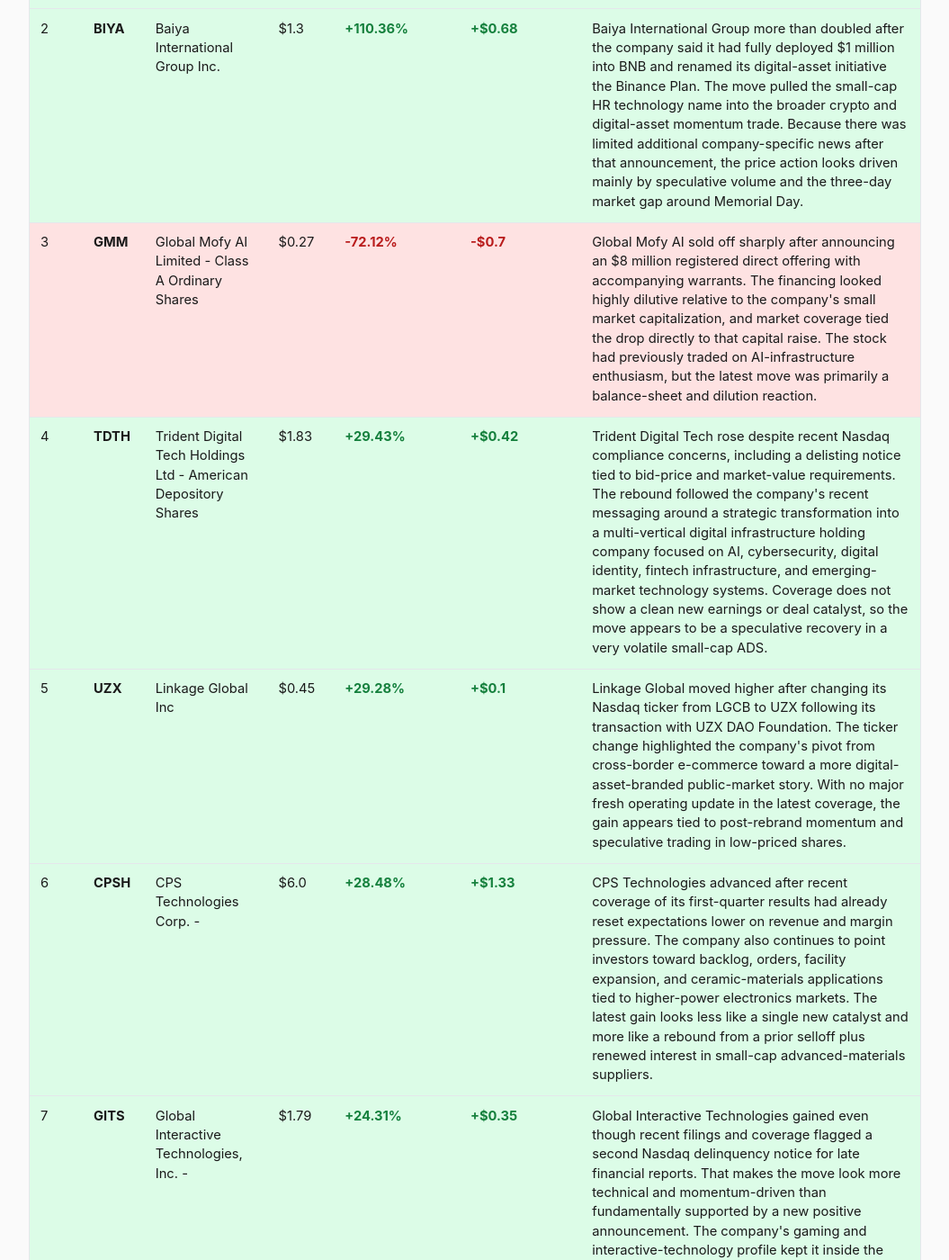
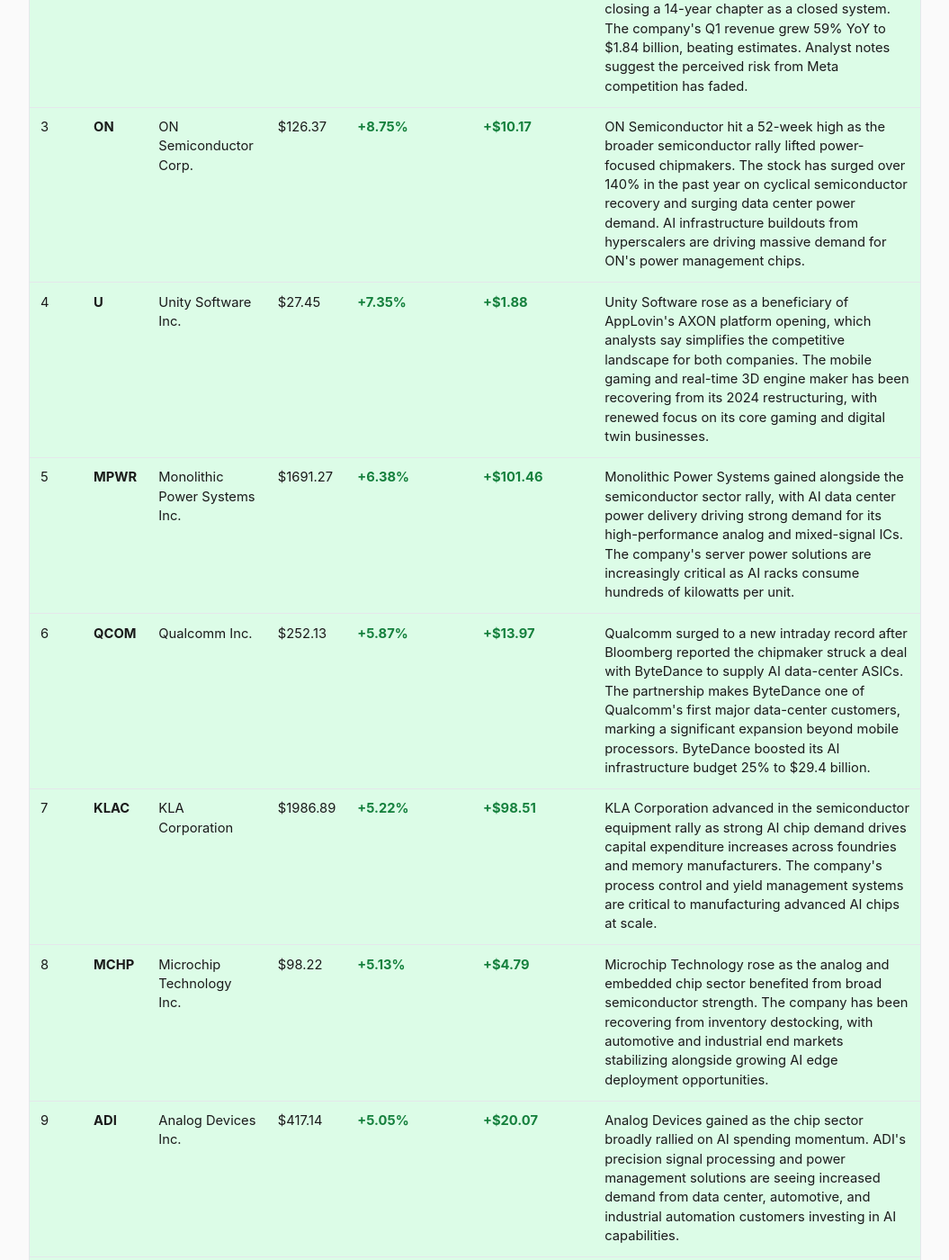
Before and after one commit to SahanY/tech-briefing, a Jekyll site: the page built from stocks.html, in a window 1280 px wide and 1400 px high, scrolled down 728 px. Shown: the whole window at 90% size, without its empty margins (112-1167 px from the left). Built offline with Jekyll 4.4.1, drawn with Linux system fonts in a browser that asks for light colours; some of the changed text lies outside the part shown.

Commit message:
Market Movers 2026-05-26

```diff
--- a/_data/stock_movers.json
+++ b/_data/stock_movers.json
@@ -1,311 +1,210 @@
 {
-  "date": "2026-05-25",
-  "generated_at": "2026-05-25T16:15:11-05:00",
-  "data_as_of": "2026-05-25, 9:00 AM CT",
+  "date": "2026-05-26",
+  "generated_at": "2026-05-26T15:25:54.565225+00:00",
+  "data_as_of": "2026-05-26, 9:00 AM CT",
   "source": "yfinance",
   "universe": {
     "mode": "nasdaq_listed_plus_sp500",
-    "count": 3536,
-    "nasdaq_listed_common_stock_count": 3194,
-    "sp500_count": 503,
-    "sources": [
-      "https://www.nasdaqtrader.com/dynamic/SymDir/nasdaqlisted.txt",
-      "https://en.wikipedia.org/wiki/List_of_S%26P_500_companies"
-    ],
-    "ranked_count": 3536,
-    "tech_only": true,
-    "tech_selected_count": 15,
-    "skipped_non_tech_count": 33,
-    "sector_lookups": 39,
-    "skipped_non_tech_sample": [
-      "RYOJ",
-      "VCIG",
-      "ADTX",
-      "NGEN",
-      "AMSS",
-      "MEHA",
-      "CODX",
-      "SVRN",
-      "BDTX",
-      "MTVA",
-      "THH",
-      "GOVX",
-      "LIMN",
-      "OFAL",
-      "WOK",
-      "FEMY",
-      "HMR",
-      "VSME",
-      "WW",
-      "HOVR",
-      "KIDZ",
-      "YYGH",
-      "SIDU",
-      "AEHL",
-      "NXTC"
-    ]
+    "tech_only": true
   },
   "filters": {
-    "min_price": 0,
-    "min_volume": 0,
-    "tech_only": true,
-    "max_sector_lookups": 75
+    "tech_only": true
   },
   "stocks": [
     {
-      "ticker": "QTEX",
-      "name": "QTREX Quantum Ltd.",
-      "price": 0.73,
-      "previous_close": 0.3,
-      "change_pct": 139.93,
-      "change_abs": 0.42,
-      "volume": "780.2M",
-      "volume_raw": 780234800,
+      "rank": 1,
+      "ticker": "MU",
+      "name": "Micron Technology Inc.",
+      "price": 875.72,
+      "previous_close": 751.0,
+      "change_pct": 16.61,
+      "change_abs": 124.72,
+      "volume": "34.9M",
+      "volume_raw": 34913379,
       "direction": "gain",
-      "sector": "Technology",
-      "industry": "Computer Hardware",
-      "universe_source": "nasdaq_listed",
-      "explanation": "QTREX Quantum surged after its rebrand from Inspira Technologies to QTREX Quantum and the switch to the QTEX ticker put the company back in front of momentum traders. Recent coverage also pointed to the company's disclosure that it was in advanced discussions with a top-five global quantum computing company about a strategic collaboration. With U.S. markets closed for Memorial Day, the move appears to reflect the latest available trading session and continued weekend attention around the quantum-computing theme.",
-      "tech_match": "technology keyword",
-      "rank": 1
+      "explanation": "UBS nearly tripled its price target on Micron to $1,625 from $535, citing long-term AI memory supply agreements that stabilize historically volatile earnings. The upgrade drove shares up 18% to breach a $1 trillion market cap for the first time. UBS argued there is no reason Micron should trade at a discount to Nvidia given its AI-driven demand visibility."
     },
     {
-      "ticker": "BIYA",
-      "name": "Baiya International Group Inc.",
-      "price": 1.3,
-      "previous_close": 0.62,
-      "change_pct": 110.36,
-      "change_abs": 0.68,
-      "volume": "101.0M",
-      "volume_raw": 100962200,
+      "rank": 2,
+      "ticker": "APP",
+      "name": "AppLovin Corporation",
+      "price": 526.41,
+      "previous_close": 481.68,
+      "change_pct": 9.29,
+      "change_abs": 44.73,
+      "volume": "2.9M",
+      "volume_raw": 2861662,
       "direction": "gain",
-      "sector": "Technology",
-      "industry": "Software - Application",
-      "universe_source": "nasdaq_listed",
-      "explanation": "Baiya International Group more than doubled after the company said it had fully deployed $1 million into BNB and renamed its digital-asset initiative the Binance Plan. The move pulled the small-cap HR technology name into the broader crypto and digital-asset momentum trade. Because there was limited additional company-specific news after that announcement, the price action looks driven mainly by speculative volume and the three-day market gap around Memorial Day.",
-      "tech_match": "technology keyword",
-      "rank": 2
+      "explanation": "AppLovin continued its rally as anticipation builds for the June worldwide opening of its AXON advertising platform to all advertisers, closing a 14-year chapter as a closed system. The company's Q1 revenue grew 59% YoY to $1.84 billion, beating estimates. Analyst notes suggest the perceived risk from Meta competition has faded."
     },
     {
-      "ticker": "GMM",
-      "name": "Global Mofy AI Limited - Class A Ordinary Shares",
-      "price": 0.27,
-      "previous_close": 0.97,
-      "change_pct": -72.12,
-      "change_abs": -0.7,
-      "volume": "20.3M",
-      "volume_raw": 20321800,
-      "direction": "loss",
-      "sector": "",
-      "industry": "",
-      "universe_source": "nasdaq_listed",
-      "explanation": "Global Mofy AI sold off sharply after announcing an $8 million registered direct offering with accompanying warrants. The financing looked highly dilutive relative to the company's small market capitalization, and market coverage tied the drop directly to that capital raise. The stock had previously traded on AI-infrastructure enthusiasm, but the latest move was primarily a balance-sheet and dilution reaction.",
-      "tech_match": "technology keyword",
-      "rank": 3
+      "rank": 3,
+      "ticker": "ON",
+      "name": "ON Semiconductor Corp.",
+      "price": 126.37,
+      "previous_close": 116.2,
+      "change_pct": 8.75,
+      "change_abs": 10.17,
+      "volume": "6.6M",
+      "volume_raw": 6623484,
+      "direction": "gain",
+      "explanation": "ON Semiconductor hit a 52-week high as the broader semiconductor rally lifted power-focused chipmakers. The stock has surged over 140% in the past year on cyclical semiconductor recovery and surging data center power demand. AI infrastructure buildouts from hyperscalers are driving massive demand for ON's power management chips."
     },
     {
-      "ticker": "TDTH",
-      "name": "Trident Digital Tech Holdings Ltd - American Depository Shares",
-      "price": 1.83,
-      "previous_close": 1.41,
-      "change_pct": 29.43,
-      "change_abs": 0.42,
-      "volume": "236.7K",
-      "volume_raw": 236700,
+      "rank": 4,
+      "ticker": "U",
+      "name": "Unity Software Inc.",
+      "price": 27.45,
+      "previous_close": 25.57,
+      "change_pct": 7.35,
+      "change_abs": 1.88,
+      "volume": "6.5M",
+      "volume_raw": 6495129,
       "direction": "gain",
-      "sector": "",
-      "industry": "",
-      "universe_source": "nasdaq_listed",
-      "explanation": "Trident Digital Tech rose despite recent Nasdaq compliance concerns, including a delisting notice tied to bid-price and market-value requirements. The rebound followed the company's recent messaging around a strategic transformation into a multi-vertical digital infrastructure holding company focused on AI, cybersecurity, digital identity, fintech infrastructure, and emerging-market technology systems. Coverage does not show a clean new earnings or deal catalyst, so the move appears to be a speculative recovery in a very volatile small-cap ADS.",
-      "tech_match": "technology keyword",
-      "rank": 4
+      "explanation": "Unity Software rose as a beneficiary of AppLovin's AXON platform opening, which analysts say simplifies the competitive landscape for both companies. The mobile gaming and real-time 3D engine maker has been recovering from its 2024 restructuring, with renewed focus on its core gaming and digital twin businesses."
     },
     {
-      "ticker": "UZX",
-      "name": "Linkage Global Inc",
-      "price": 0.45,
-      "previous_close": 0.34,
-      "change_pct": 29.28,
-      "change_abs": 0.1,
-      "volume": "3.3M",
-      "volume_raw": 3256000,
+      "rank": 5,
+      "ticker": "MPWR",
+      "name": "Monolithic Power Systems Inc.",
+      "price": 1691.27,
+      "previous_close": 1589.81,
+      "change_pct": 6.38,
+      "change_abs": 101.46,
+      "volume": "231.7K",
+      "volume_raw": 231741,
       "direction": "gain",
-      "sector": "Consumer Cyclical",
-      "industry": "Internet Retail",
-      "universe_source": "nasdaq_listed",
-      "explanation": "Linkage Global moved higher after changing its Nasdaq ticker from LGCB to UZX following its transaction with UZX DAO Foundation. The ticker change highlighted the company's pivot from cross-border e-commerce toward a more digital-asset-branded public-market story. With no major fresh operating update in the latest coverage, the gain appears tied to post-rebrand momentum and speculative trading in low-priced shares.",
-      "tech_match": "technology keyword",
-      "rank": 5
+      "explanation": "Monolithic Power Systems gained alongside the semiconductor sector rally, with AI data center power delivery driving strong demand for its high-performance analog and mixed-signal ICs. The company's server power solutions are increasingly critical as AI racks consume hundreds of kilowatts per unit."
     },
     {
-      "ticker": "CPSH",
-      "name": "CPS Technologies Corp. -",
-      "price": 6.0,
-      "previous_close": 4.67,
-      "change_pct": 28.48,
-      "change_abs": 1.33,
-      "volume": "3.4M",
-      "volume_raw": 3351000,
+      "rank": 6,
+      "ticker": "QCOM",
+      "name": "Qualcomm Inc.",
+      "price": 252.13,
+      "previous_close": 238.16,
+      "change_pct": 5.87,
+      "change_abs": 13.97,
+      "volume": "14.7M",
+      "volume_raw": 14738549,
       "direction": "gain",
-      "sector": "",
-      "industry": "",
-      "universe_source": "nasdaq_listed",
-      "explanation": "CPS Technologies advanced after recent coverage of its first-quarter results had already reset expectations lower on revenue and margin pressure. The company also continues to point investors toward backlog, orders, facility expansion, and ceramic-materials applications tied to higher-power electronics markets. The latest gain looks less like a single new catalyst and more like a rebound from a prior selloff plus renewed interest in small-cap advanced-materials suppliers.",
-      "tech_match": "technology keyword",
-      "rank": 6
+      "explanation": "Qualcomm surged to a new intraday record after Bloomberg reported the chipmaker struck a deal with ByteDance to supply AI data-center ASICs. The partnership makes ByteDance one of Qualcomm's first major data-center customers, marking a significant expansion beyond mobile processors. ByteDance boosted its AI infrastructure budget 25% to $29.4 billion."
     },
     {
-      "ticker": "GITS",
-      "name": "Global Interactive Technologies, Inc. -",
-      "price": 1.79,
-      "previous_close": 1.44,
-      "change_pct": 24.31,
-      "change_abs": 0.35,
-      "volume": "1.3M",
-      "volume_raw": 1269400,
+      "rank": 7,
+      "ticker": "KLAC",
+      "name": "KLA Corporation",
+      "price": 1986.89,
+      "previous_close": 1888.38,
+      "change_pct": 5.22,
+      "change_abs": 98.51,
+      "volume": "271.4K",
+      "volume_raw": 271406,
       "direction": "gain",
-      "sector": "",
-      "industry": "",
-      "universe_source": "nasdaq_listed",
-      "explanation": "Global Interactive Technologies gained even though recent filings and coverage flagged a second Nasdaq delinquency notice for late financial reports. That makes the move look more technical and momentum-driven than fundamentally supported by a new positive announcement. The company's gaming and interactive-technology profile kept it inside the tech universe, but the catalyst appears unclear and the compliance overhang remains material.",
-      "tech_match": "technology keyword",
-      "rank": 7
+      "explanation": "KLA Corporation advanced in the semiconductor equipment rally as strong AI chip demand drives capital expenditure increases across foundries and memory manufacturers. The company's process control and yield management systems are critical to manufacturing advanced AI chips at scale."
     },
     {
-      "ticker": "ZBAO",
-      "name": "Zhibao Technology Inc. - Class A Ordinary Shares",
-      "price": 1.0,
-      "previous_close": 0.81,
-      "change_pct": 23.15,
-      "change_abs": 0.19,
-      "volume": "658.9K",
-      "volume_raw": 658900,
+      "rank": 8,
+      "ticker": "MCHP",
+      "name": "Microchip Technology Inc.",
+      "price": 98.22,
+      "previous_close": 93.43,
+      "change_pct": 5.13,
+      "change_abs": 4.79,
+      "volume": "3.6M",
+      "volume_raw": 3598139,
       "direction": "gain",
-      "sector": "",
-      "industry": "",
-      "universe_source": "nasdaq_listed",
-      "explanation": "Zhibao Technology rose from a low-price base with limited fresh news in the latest coverage. Recent items focused on earnings-call timing and technical trading levels rather than a major operating catalyst. The move therefore appears tied to speculative small-cap momentum and liquidity rather than a confirmed company-specific event.",
-      "tech_match": "technology keyword",
-      "rank": 8
+      "explanation": "Microchip Technology rose as the analog and embedded chip sector benefited from broad semiconductor strength. The company has been recovering from inventory destocking, with automotive and industrial end markets stabilizing alongside growing AI edge deployment opportunities."
     },
     {
-      "ticker": "WTO",
-      "name": "UTime Limited",
-      "price": 1.13,
-      "previous_close": 0.92,
-      "change_pct": 22.83,
-      "change_abs": 0.21,
-      "volume": "265.4K",
-      "volume_raw": 265400,
+      "rank": 9,
+      "ticker": "ADI",
+      "name": "Analog Devices Inc.",
+      "price": 417.14,
+      "previous_close": 397.07,
+      "change_pct": 5.05,
+      "change_abs": 20.07,
+      "volume": "1.6M",
+      "volume_raw": 1637240,
       "direction": "gain",
-      "sector": "Technology",
-      "industry": "Consumer Electronics",
-      "universe_source": "nasdaq_listed",
-      "explanation": "UTime gained with little fresh company-specific news available in current coverage. The company is classified in consumer electronics, which kept it in the tech-related screen, but recent search results did not show a clear earnings, product, or financing catalyst. The move appears to be a low-float trading rebound in a volatile small-cap hardware name.",
-      "tech_match": "technology keyword",
-      "rank": 9
+      "explanation": "Analog Devices gained as the chip sector broadly rallied on AI spending momentum. ADI's precision signal processing and power management solutions are seeing increased demand from data center, automotive, and industrial automation customers investing in AI capabilities."
     },
     {
-      "ticker": "CD",
-      "name": "Chaince Digital Holdings Inc. - American Ordinary Shares",
-      "price": 7.39,
-      "previous_close": 9.45,
-      "change_pct": -21.8,
-      "change_abs": -2.06,
-      "volume": "195.5K",
-      "volume_raw": 195500,
-      "direction": "loss",
-      "sector": "",
-      "industry": "",
-      "universe_source": "nasdaq_listed",
-      "explanation": "Chaince Digital Holdings fell after a prior run in the renamed Mercurity Fintech successor left the stock vulnerable to reversal. Recent coverage pointed to the company's AI-powered infrastructure, blockchain-based digital assets, and capital-markets advisory narrative, but also noted that the revenue base remains small relative to the valuation implied by recent trading. The decline appears consistent with speculative positioning unwinding rather than a clearly identified new negative announcement.",
-      "tech_match": "technology keyword",
-      "rank": 10
+      "rank": 10,
+      "ticker": "WOLF",
+      "name": "Wolfspeed Inc.",
+      "price": 73.36,
+      "previous_close": 69.89,
+      "change_pct": 4.97,
+      "change_abs": 3.47,
+      "volume": "6.0M",
+      "volume_raw": 5999577,
+      "direction": "gain",
+      "explanation": "Wolfspeed extended its remarkable May rally, up over 100% this month after Citrini Research named it a top AI infrastructure pick. The thesis centers on next-generation AI racks requiring complete power conversion redesigns using silicon carbide \u2014 Wolfspeed's specialty. The company produced its first 300mm silicon carbide crystal in January 2026."
     },
     {
-      "ticker": "AIIO",
-      "name": "Robo.ai Inc. - Class B Ordinary Shares",
-      "price": 2.58,
-      "previous_close": 3.23,
-      "change_pct": -20.12,
-      "change_abs": -0.65,
-      "volume": "4.7M",
-      "volume_raw": 4686500,
-      "direction": "loss",
-      "sector": "",
-      "industry": "",
-      "universe_source": "nasdaq_listed",
-      "explanation": "Robo.ai declined after a sharp earlier momentum run in the robotics and AI small-cap trade. Recent coverage showed heavy short-term trading interest, prior reverse-split history, and limited fresh company-specific news to support the latest valuation. The move appears to be profit-taking and volatility in a speculative AI robotics name rather than a response to a new operating update.",
-      "tech_match": "technology keyword",
-      "rank": 11
+      "rank": 11,
+      "ticker": "AMD",
+      "name": "Advanced Micro Devices Inc.",
+      "price": 490.48,
+      "previous_close": 467.51,
+      "change_pct": 4.91,
+      "change_abs": 22.97,
+      "volume": "15.4M",
+      "volume_raw": 15366856,
+      "direction": "gain",
+      "explanation": "AMD rose alongside the broader chip sector rally, continuing to benefit from AI GPU demand and data center expansion. The company's MI series accelerators compete for AI training and inference workloads, with hyperscaler customers increasingly diversifying beyond Nvidia."
     },
     {
-      "ticker": "NVTS",
-      "name": "Navitas Semiconductor Corporation -",
-      "price": 29.25,
-      "previous_close": 24.38,
-      "change_pct": 19.98,
-      "change_abs": 4.87,
-      "volume": "51.0M",
-      "volume_raw": 51018400,
+      "rank": 12,
+      "ticker": "TXN",
+      "name": "Texas Instruments Inc.",
+      "price": 324.06,
+      "previous_close": 309.21,
+      "change_pct": 4.8,
+      "change_abs": 14.85,
+      "volume": "2.8M",
+      "volume_raw": 2835712,
       "direction": "gain",
-      "sector": "",
-      "industry": "",
-      "universe_source": "nasdaq_listed",
-      "explanation": "Navitas Semiconductor rose on continued investor interest in power chips for AI data centers and high-performance computing. The company's recent first-quarter report highlighted work on high-voltage GaN and SiC power systems, including an APEC 2026 solid-state transformer demonstration aimed at scalable 800V DC distribution for next-generation AI data centers. The gain appears tied to the AI power-infrastructure trade and momentum following recent results rather than a single new Monday catalyst.",
-      "tech_match": "technology keyword",
-      "rank": 12
+      "explanation": "Texas Instruments advanced as analog semiconductor demand strengthened across automotive, industrial, and data center applications. TI's massive manufacturing expansion positions it to capture growing analog chip demand driven by AI infrastructure and electrification trends."
     },
     {
-      "ticker": "RGTI",
-      "name": "Rigetti Computing, Inc.",
-      "price": 26.42,
-      "previous_close": 22.04,
-      "change_pct": 19.87,
-      "change_abs": 4.38,
-      "volume": "203.3M",
-      "volume_raw": 203290100,
+      "rank": 13,
+      "ticker": "AI",
+      "name": "C3.ai Inc.",
+      "price": 9.73,
+      "previous_close": 9.29,
+      "change_pct": 4.68,
+      "change_abs": 0.44,
+      "volume": "3.3M",
+      "volume_raw": 3275278,
       "direction": "gain",
-      "sector": "Technology",
-      "industry": "Computer Hardware",
-      "universe_source": "nasdaq_listed",
-      "explanation": "Rigetti Computing climbed with the broader quantum-computing trade after recent news and commentary around U.S. support for quantum companies and renewed investor interest in pure-play quantum names. Rigetti also recently reported first-quarter results and continues to promote its 108-qubit Cepheus system through Rigetti Quantum Cloud Services and Amazon Braket. The latest move looks like sector momentum amplified by high volume rather than a standalone new company announcement.",
-      "tech_match": "technology keyword",
-      "rank": 13
+      "explanation": "C3.ai shares rose as AI-related stocks broadly rallied on semiconductor momentum and continued enterprise AI adoption. The enterprise AI software provider has been expanding its generative AI offerings and government contracts."
     },
     {
-      "ticker": "DBGI",
-      "name": "Digital Brands Group, Inc. -",
-      "price": 0.36,
-      "previous_close": 0.45,
-      "change_pct": -19.69,
-      "change_abs": -0.09,
-      "volume": "7.8M",
-      "volume_raw": 7777400,
+      "rank": 14,
+      "ticker": "MDB",
+      "name": "MongoDB Inc.",
+      "price": 311.3,
+      "previous_close": 326.13,
+      "change_pct": -4.55,
+      "change_abs": -14.83,
+      "volume": "1.1M",
+      "volume_raw": 1136381,
       "direction": "loss",
-      "sector": "",
-      "industry": "",
-      "universe_source": "nasdaq_listed",
-      "explanation": "Digital Brands Group fell after recent guidance and AI-commerce partnership announcements failed to offset investor concern around filing delays and the company's volatile microcap trading profile. The business remains an apparel and e-commerce name, but its recent AI brand-protection and commerce-tool initiatives appear to be why it passed the tech-related screen. The decline looks like risk-off trading in a thinly traded small cap rather than a clearly identified new operational setback.",
-      "tech_match": "technology keyword",
-      "rank": 14
+      "explanation": "MongoDB declined ahead of its earnings report scheduled for May 28, with investors taking profits after a recent recovery. The database company faces questions about growth deceleration and competition from AI-native database solutions, though its Atlas cloud platform crossed a $2 billion annualized run rate."
     },
     {
-      "ticker": "HLIT",
-      "name": "Harmonic Inc.",
-      "price": 15.2,
-      "previous_close": 12.7,
-      "change_pct": 19.69,
-      "change_abs": 2.5,
-      "volume": "12.7M",
-      "volume_raw": 12679000,
+      "rank": 15,
+      "ticker": "AMAT",
+      "name": "Applied Materials Inc.",
+      "price": 451.22,
+      "previous_close": 432.16,
+      "change_pct": 4.41,
+      "change_abs": 19.06,
+      "volume": "2.6M",
+      "volume_raw": 2584590,
       "direction": "gain",
-      "sector": "Technology",
-      "industry": "Communication Equipment",
-      "universe_source": "nasdaq_listed",
-      "explanation": "Harmonic rose after recent first-quarter results showed continued shareholder returns, including roughly $43 million of share repurchases during the quarter. The company remains tied to broadband, video delivery, and communications-equipment infrastructure, which can attract tech-infrastructure buyers when volume accelerates. Current coverage does not point to a single new catalyst, so the move appears to reflect post-earnings momentum and stronger trading interest in communications-equipment names.",
-      "tech_match": "technology keyword",
-      "rank": 15
+      "explanation": "Applied Materials gained as semiconductor equipment stocks rallied on strong AI chip demand driving fab investment. AMAT's etch, deposition, and inspection tools are essential to producing advanced logic and memory chips powering AI workloads."
     }
   ]
 }
```
